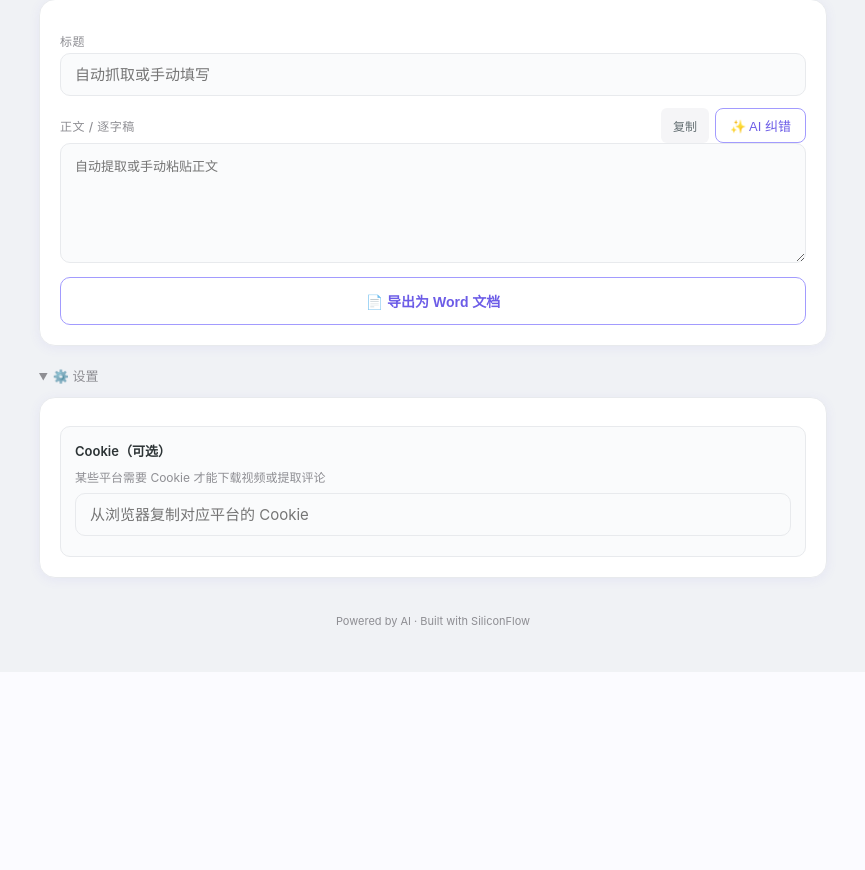
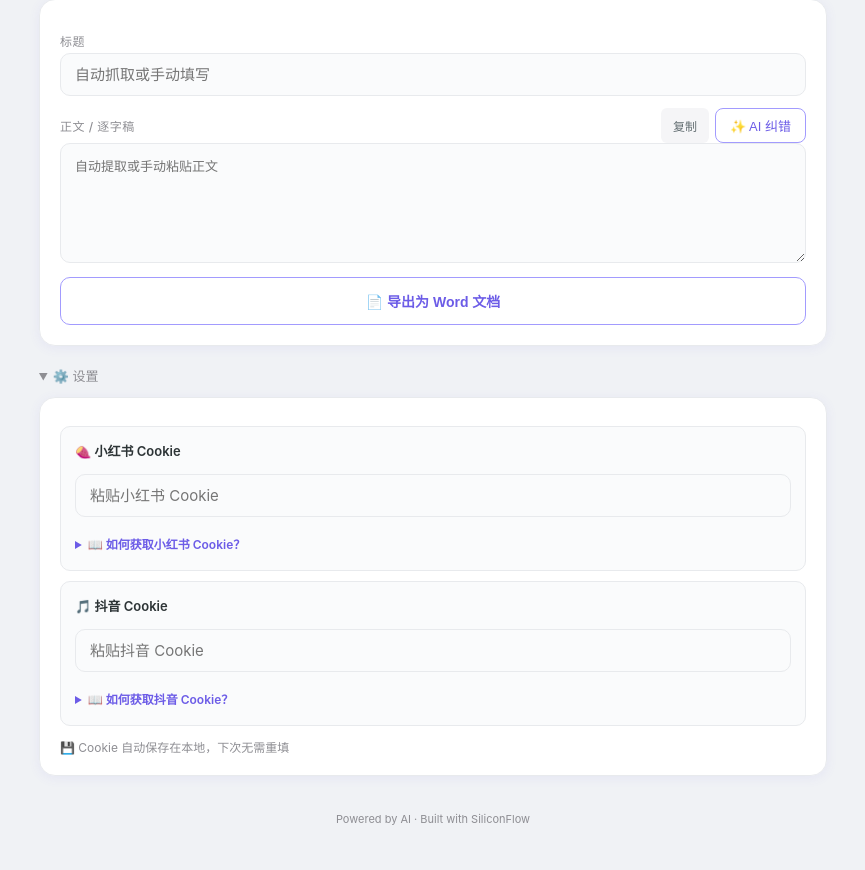
Before and after one commit to 2218776110-lfy/xhs-tool, a Flask app: page / in a window 1280 px wide, after a click on "⚙️ 设置". Shown: the part 543-1413 px from the top of the page, without its empty margins (207-1072 px from the left). Before the commit the page ends 1170 px from the top, so only its background shows below. Run offline with Flask 3, Linux system fonts and the light colour scheme.

Commit message:
Add per-platform Cookie guides with localStorage persistence
- Separate Cookie inputs for XHS and Douyin with step-by-step guides
- Cookies saved to localStorage, no need to re-enter
- Auto-detect platform from link and use correct cookie
- Batch extraction passes per-platform cookies to backend

Co-Authored-By: Claude Opus 4.6 <noreply@anthropic.com>

```diff
--- a/app.py
+++ b/app.py
@@ -116,7 +116,8 @@ def batch_transcribe():
     data = request.get_json(force=True)
     import re
     raw_lines = (data.get("links") or "").strip().splitlines()
-    cookie = (data.get("cookie") or "").strip() or None
+    cookie_xhs = (data.get("cookie_xhs") or "").strip() or None
+    cookie_douyin = (data.get("cookie_douyin") or "").strip() or None
     # 只提取包含 URL 的行，忽略纯文字描述行
     links = []
     for line in raw_lines:
@@ -134,8 +135,16 @@ def batch_transcribe():
         task_id = str(uuid.uuid4())
         tasks[task_id] = {"status": "processing", "result": None, "error": None, "link": link}
 
+        def _cookie_for(lnk):
+            if "xiaohongshu" in lnk or "xhslink" in lnk:
+                return cookie_xhs
+            if "douyin" in lnk or "iesdouyin" in lnk:
+                return cookie_douyin
+            return None
+
         def run(tid=task_id, lnk=link):
             try:
+                cookie = _cookie_for(lnk)
                 title = _get_title(lnk, cookie=cookie)
                 video_path = download_video(lnk, cookie=cookie)
                 audio_path = extract_audio(video_path)
@@ -143,6 +152,7 @@ def batch_transcribe():
                 if title:
                     result["title"] = title
                 result["link"] = lnk
+
                 _cleanup(video_path, audio_path)
                 tasks[tid]["result"] = result
                 tasks[tid]["status"] = "done"
--- a/templates/index.html
+++ b/templates/index.html
@@ -228,13 +228,62 @@
   </div>
 
   <!-- 设置 -->
-  <details style="margin-top:4px;">
+  <details style="margin-top:4px;" id="settingsDetails">
     <summary>⚙️ 设置</summary>
     <div class="card" style="margin-top:8px;">
+
+      <!-- 小红书 Cookie -->
       <div class="key-group">
-        <h4>Cookie（可选）</h4>
-        <div class="hint" style="margin-bottom:8px;">某些平台需要 Cookie 才能下载视频或提取评论</div>
-        <input id="cookie" placeholder="从浏览器复制对应平台的 Cookie">
+        <div style="display:flex;align-items:center;justify-content:space-between;">
+          <h4>🍠 小红书 Cookie</h4>
+          <span id="xhsCookieStatus" style="font-size:12px;color:var(--muted);"></span>
+        </div>
+        <input id="xhsCookie" placeholder="粘贴小红书 Cookie" oninput="saveCookie('xhs')" style="margin-top:6px;">
+        <details style="margin-top:8px;">
+          <summary style="font-size:12px;color:var(--pri);font-weight:600;">📖 如何获取小红书 Cookie？</summary>
+          <div style="background:#f8f7ff;border-radius:8px;padding:12px;margin-top:8px;font-size:13px;line-height:1.8;border:1px solid #e8e4ff;">
+            <ol style="padding-left:18px;">
+              <li>电脑浏览器打开 <b>xiaohongshu.com</b> 并登录</li>
+              <li>按 <b>F12</b> 打开开发者工具</li>
+              <li>点击顶部 <b>Network（网络）</b> 标签</li>
+              <li>刷新页面，点击第一条请求</li>
+              <li>在右侧找到 <b>Request Headers</b> → <b>cookie</b></li>
+              <li>复制 cookie 的完整内容粘贴到上方输入框</li>
+            </ol>
+            <div style="margin-top:8px;padding:8px;background:#fff3cd;border-radius:6px;font-size:12px;">
+              ⚠️ Cookie 有效期约 30 天，过期后需重新获取
+            </div>
+          </div>
+        </details>
+      </div>
+
+      <!-- 抖音 Cookie -->
+      <div class="key-group" style="margin-top:10px;">
+        <div style="display:flex;align-items:center;justify-content:space-between;">
+          <h4>🎵 抖音 Cookie</h4>
+          <span id="douyinCookieStatus" style="font-size:12px;color:var(--muted);"></span>
+        </div>
+        <input id="douyinCookie" placeholder="粘贴抖音 Cookie" oninput="saveCookie('douyin')" style="margin-top:6px;">
+        <details style="margin-top:8px;">
+          <summary style="font-size:12px;color:var(--pri);font-weight:600;">📖 如何获取抖音 Cookie？</summary>
+          <div style="background:#f8f7ff;border-radius:8px;padding:12px;margin-top:8px;font-size:13px;line-height:1.8;border:1px solid #e8e4ff;">
+            <ol style="padding-left:18px;">
+              <li>电脑浏览器打开 <b>douyin.com</b> 并登录</li>
+              <li>按 <b>F12</b> 打开开发者工具</li>
+              <li>点击顶部 <b>Network（网络）</b> 标签</li>
+              <li>刷新页面，点击第一条请求</li>
+              <li>在右侧找到 <b>Request Headers</b> → <b>cookie</b></li>
+              <li>复制 cookie 的完整内容粘贴到上方输入框</li>
+            </ol>
+            <div style="margin-top:8px;padding:8px;background:#fff3cd;border-radius:6px;font-size:12px;">
+              ⚠️ Cookie 有效期约 7 天，过期较快，失效后需重新获取
+            </div>
+          </div>
+        </details>
+      </div>
+
+      <div style="margin-top:12px;font-size:12px;color:var(--muted);">
+        💾 Cookie 自动保存在本地，下次无需重填
       </div>
     </div>
   </details>
@@ -247,6 +296,35 @@
 <script>
 const $ = id => document.getElementById(id);
 const getVal = id => { const el = $(id); return el ? el.value.trim() : ''; };
+
+// Cookie 本地存储
+function saveCookie(platform) {
+  const val = $(platform === 'xhs' ? 'xhsCookie' : 'douyinCookie').value.trim();
+  if (val) {
+    localStorage.setItem('cookie_' + platform, val);
+    $(platform === 'xhs' ? 'xhsCookieStatus' : 'douyinCookieStatus').textContent = '已保存 ✓';
+  }
+}
+
+function loadCookies() {
+  const xhs = localStorage.getItem('cookie_xhs');
+  const douyin = localStorage.getItem('cookie_douyin');
+  if (xhs) { $('xhsCookie').value = xhs; $('xhsCookieStatus').textContent = '已保存 ✓'; }
+  if (douyin) { $('douyinCookie').value = douyin; $('douyinCookieStatus').textContent = '已保存 ✓'; }
+}
+
+function getCookieForLink(link) {
+  if (!link) return '';
+  if (link.includes('xiaohongshu') || link.includes('xhslink')) {
+    return localStorage.getItem('cookie_xhs') || '';
+  }
+  if (link.includes('douyin') || link.includes('iesdouyin')) {
+    return localStorage.getItem('cookie_douyin') || '';
+  }
+  return '';
+}
+
+window.addEventListener('DOMContentLoaded', loadCookies);
 
 function switchTab(n) {
   document.querySelectorAll('.tab').forEach((t,i) => t.classList.toggle('active', i===n));
@@ -275,7 +353,7 @@ async function doFetchAndTranscribe() {
   if (!link) { showMsg('fetchMsg','请输入链接',true); return; }
   showMsg('fetchMsg','正在提取标题和逐字稿，请耐心等待（1~3分钟）...', false);
   try {
-    const body = {link, cookie:getVal('cookie')};
+    const body = {link, cookie:getCookieForLink(link)};
     const r = await fetch('/transcribe_link', {method:'POST', headers:{'Content-Type':'application/json'}, body:JSON.stringify(body)});
     const d = await r.json();
     if (d.ok && d.task_id) { pollTask(d.task_id, 'fetchMsg'); }
@@ -370,7 +448,7 @@ async function doBatch() {
   $('batchExportWrap').classList.add('hidden');
   try {
     const r = await fetch('/batch_transcribe', {method:'POST', headers:{'Content-Type':'application/json'},
-      body:JSON.stringify({links:text, cookie:getVal('cookie')})});
+      body:JSON.stringify({links:text, cookie_xhs:localStorage.getItem('cookie_xhs')||'', cookie_douyin:localStorage.getItem('cookie_douyin')||''})});
     const d = await r.json();
     if (!d.ok) { showMsg('batchMsg', d.error, true); return; }
     const taskIds = d.task_ids;
@@ -439,7 +517,7 @@ async function doComments() {
   $('commentList').classList.add('hidden');
   try {
     const r = await fetch('/comments', {method:'POST', headers:{'Content-Type':'application/json'},
-      body:JSON.stringify({link, cookie:getVal('cookie')})});
+      body:JSON.stringify({link, cookie:getCookieForLink(link)})});
     const d = await r.json();
     if (!d.ok) { showMsg('commentMsg', d.error, true); return; }
     showMsg('commentMsg', `提取到 ${d.comments.length} 条高赞评论`, false);
```
